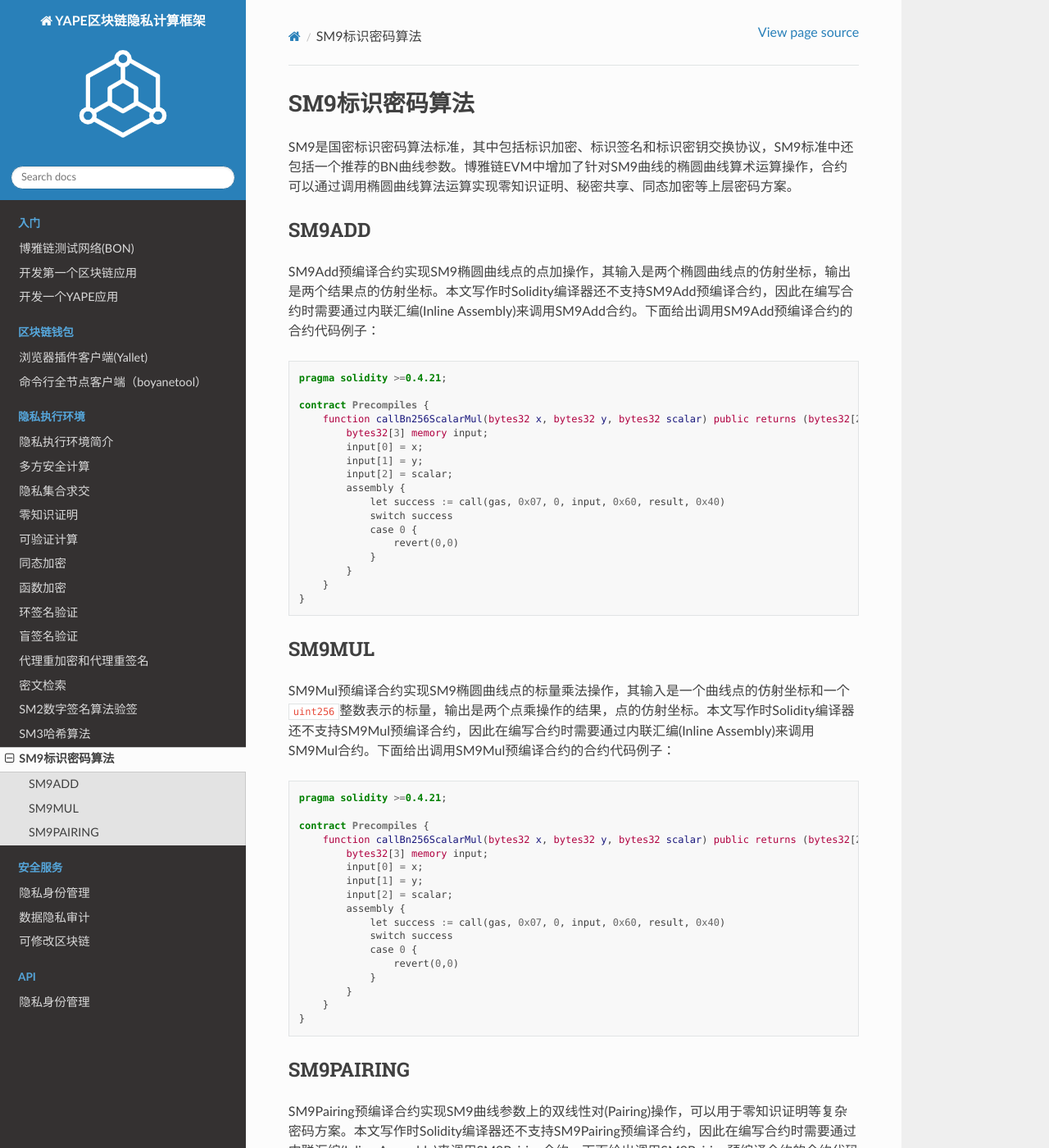
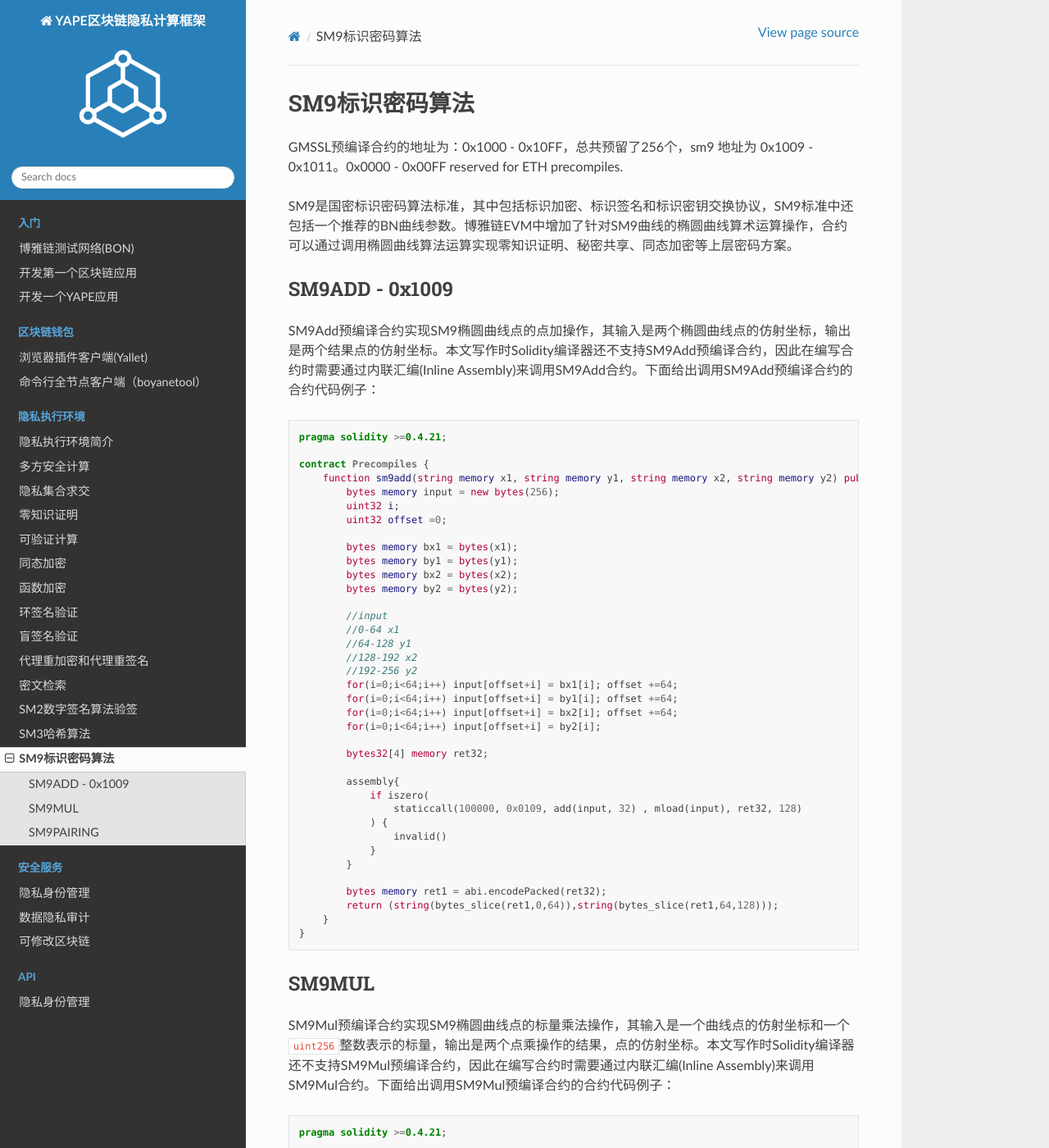
Before and after one commit to boyanet/yape-docs, a Sphinx documentation site: the page built from docs/source/cipher_structure/sm9.md, in a window 1280 px wide and 1400 px high. Shown: the whole window at 82% size. Built offline with Sphinx 7.4.7 and the Read the Docs theme 2.0.0, drawn with Linux system fonts in a browser that asks for light colours; pages that are not in the unit, such as notebooks, are missing from menus.

Commit message:
add sm9-add

````diff
--- a/docs/source/cipher_structure/sm9.md
+++ b/docs/source/cipher_structure/sm9.md
@@ -1,8 +1,10 @@
 # SM9标识密码算法
+
+GMSSL预编译合约的地址为：0x1000 - 0x10FF，总共预留了256个，sm9 地址为 0x1009 - 0x1011。0x0000 - 0x00FF reserved for ETH precompiles.
 
 SM9是国密标识密码算法标准，其中包括标识加密、标识签名和标识密钥交换协议，SM9标准中还包括一个推荐的BN曲线参数。博雅链EVM中增加了针对SM9曲线的椭圆曲线算术运算操作，合约可以通过调用椭圆曲线算法运算实现零知识证明、秘密共享、同态加密等上层密码方案。
 
-## SM9ADD
+## SM9ADD - 0x1009
 
 SM9Add预编译合约实现SM9椭圆曲线点的点加操作，其输入是两个椭圆曲线点的仿射坐标，输出是两个结果点的仿射坐标。本文写作时Solidity编译器还不支持SM9Add预编译合约，因此在编写合约时需要通过内联汇编(Inline Assembly)来调用SM9Add合约。下面给出调用SM9Add预编译合约的合约代码例子：
 
@@ -10,18 +12,38 @@
 pragma solidity >=0.4.21;
 
 contract Precompiles {
-    function callBn256ScalarMul(bytes32 x, bytes32 y, bytes32 scalar) public returns (bytes32[2] memory result) {
-        bytes32[3] memory input;
-        input[0] = x;
-        input[1] = y;
-        input[2] = scalar;
-        assembly {
-            let success := call(gas, 0x07, 0, input, 0x60, result, 0x40)
-            switch success
-            case 0 {
-                revert(0,0)
+    function sm9add(string memory x1, string memory y1, string memory x2, string memory y2) public view returns (string memory x, string memory y){
+        bytes memory input = new bytes(256);
+        uint32 i;
+        uint32 offset =0;
+
+        bytes memory bx1 = bytes(x1);
+        bytes memory by1 = bytes(y1);
+        bytes memory bx2 = bytes(x2);
+        bytes memory by2 = bytes(y2);
+
+        //input
+        //0-64 x1
+        //64-128 y1
+        //128-192 x2
+        //192-256 y2
+        for(i=0;i<64;i++) input[offset+i] = bx1[i]; offset +=64;
+        for(i=0;i<64;i++) input[offset+i] = by1[i]; offset +=64;
+        for(i=0;i<64;i++) input[offset+i] = bx2[i]; offset +=64;
+        for(i=0;i<64;i++) input[offset+i] = by2[i];
+
+        bytes32[4] memory ret32;
+
+        assembly{
+            if iszero(
+                staticcall(100000, 0x0109, add(input, 32) , mload(input), ret32, 128)
+            ) {
+                invalid()
             }
         }
+
+        bytes memory ret1 = abi.encodePacked(ret32);
+        return (string(bytes_slice(ret1,0,64)),string(bytes_slice(ret1,64,128)));
     }
 }
 ```
````
